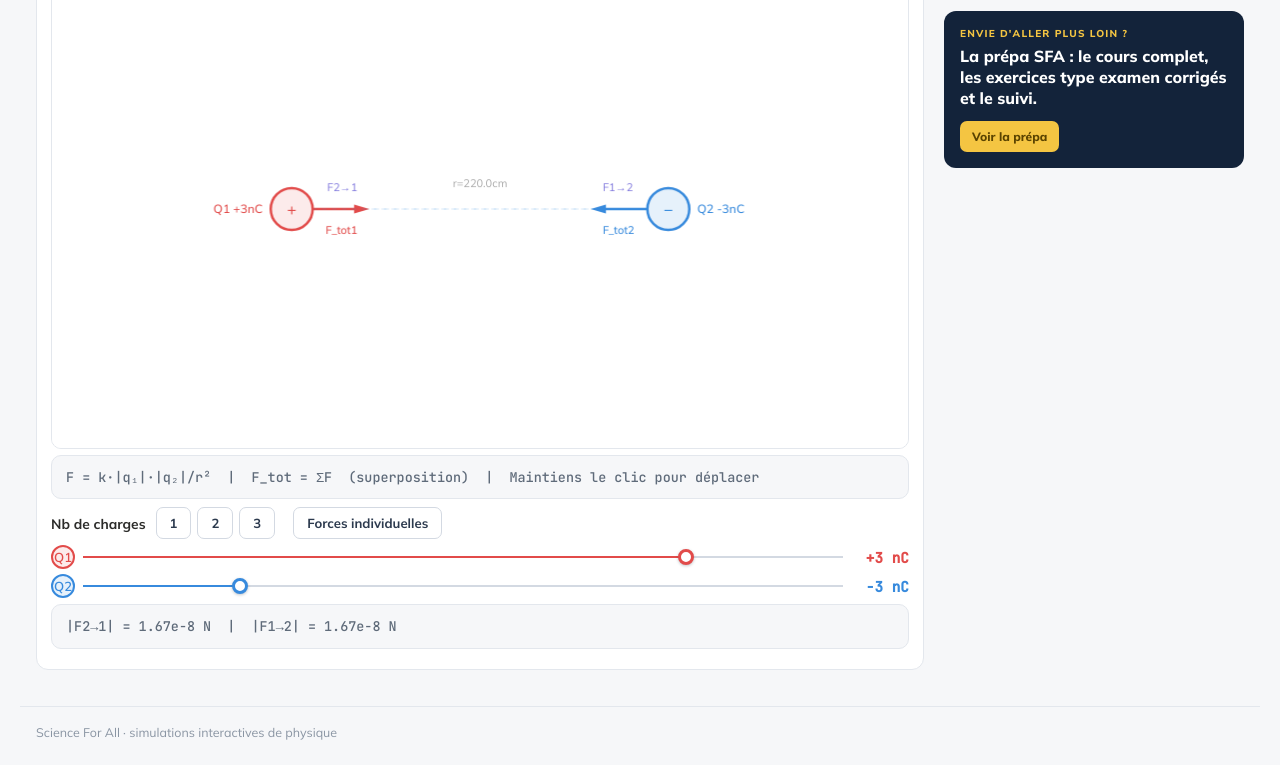
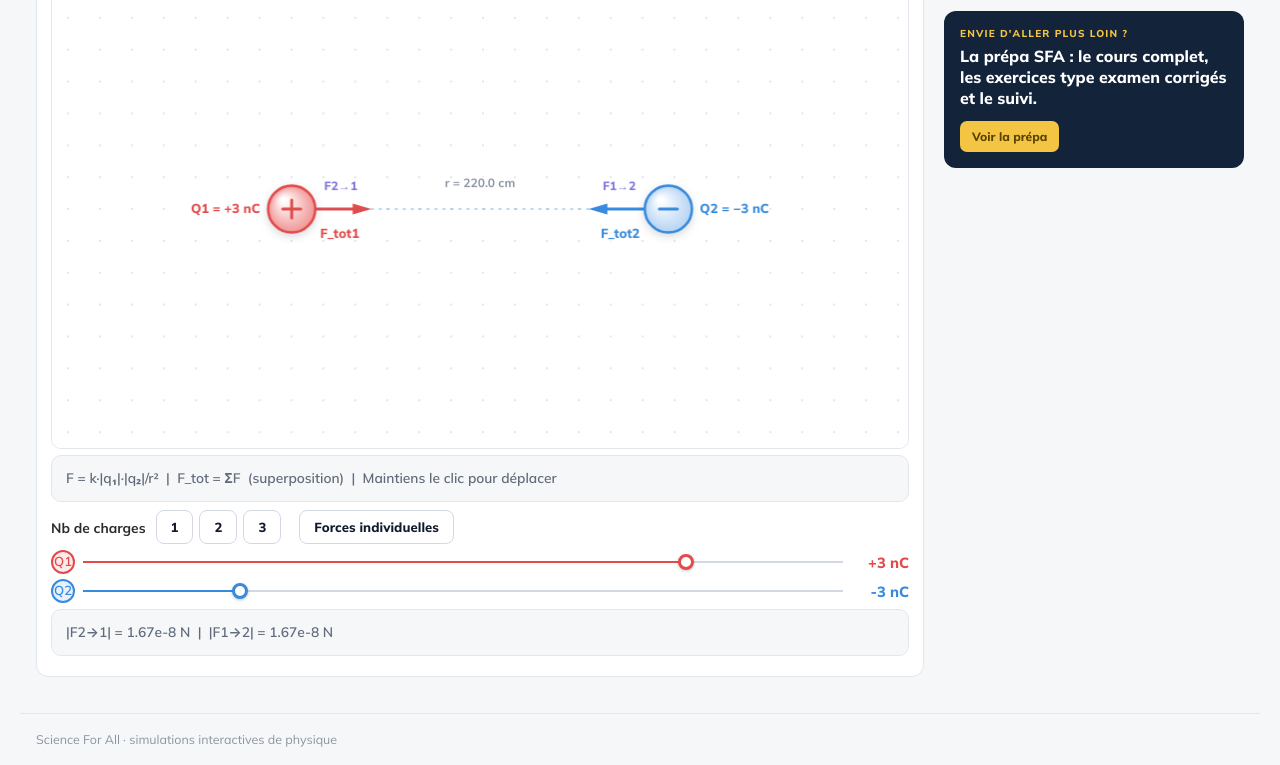
Before and after one commit to sfascienceforall-cell/forces-l-ctrostatique-, a plain HTML site: page index.html in a window 1280 px wide. Shown: the part 287-1052 px from the top of the page. Drawn offline with Linux system fonts and the light colour scheme; a web font is replaced by a local one.

Commit message:
Embellissement du dessin, typographie Mulish, lien vers la page Prépa et menu Exercices
Co-Authored-By: Claude Opus 5.5 <noreply@anthropic.com>
Claude-Session: https://claude.ai/code/session_01UjJnvVgWczg1QVyXVX4t97

```diff
--- a/index.html
+++ b/index.html
@@ -68,13 +68,17 @@ a{color:inherit}
 @media (max-width:520px){.row,div:has(>input[type=range]){flex-wrap:wrap!important}
   .row>.pill:first-child,div:has(>input[type=range])>.pill:first-child{min-width:0!important;flex:1 1 100%}
   input[type=range]{min-width:0!important}.val{min-width:0!important}}
-.val{background:none!important;border:0!important;border-radius:0!important;padding:0!important;font:600 .9rem var(--f-num)!important;font-variant-numeric:tabular-nums;text-align:right;color:var(--ink)}
-.btn{background:var(--paper)!important;border:1px solid var(--line2)!important;border-radius:7px!important;color:var(--ink2)!important;
-  font:700 .82rem var(--f-ui)!important;padding:7px 13px!important;transition:background .15s,border-color .15s;cursor:pointer}
+.val{background:none!important;border:0!important;border-radius:0!important;padding:0!important;font:800 .92rem var(--f-ui)!important;font-variant-numeric:tabular-nums;text-align:right;color:var(--ink);white-space:nowrap}
+.btn{background:var(--paper)!important;border:1px solid var(--line2)!important;border-radius:8px!important;color:var(--ink)!important;
+  font:800 .82rem var(--f-ui)!important;letter-spacing:.005em;padding:8px 14px!important;transition:background .15s,border-color .15s;cursor:pointer}
+.btn:active{transform:translateY(1px)}
 .btn:hover{background:var(--press)!important;border-color:var(--faint)!important}
 .btn.on{background:var(--navy)!important;border-color:var(--navy)!important;color:#fff!important;box-shadow:none}
-.fml{background:var(--sel)!important;border:0!important;border-radius:10px!important;font:400 1.06rem/1.7 var(--f-math)!important;color:var(--ink);padding:10px 14px!important;margin:12px 0!important}
-.info{background:var(--bg)!important;border:1px solid var(--line)!important;border-radius:10px!important;font:500 .84rem/1.8 var(--f-num)!important;color:var(--muted)!important;padding:9px 14px!important}
+.fml{background:var(--sel)!important;border:0!important;border-left:4px solid var(--navy)!important;border-radius:10px!important;font:600 1rem/1.75 var(--f-ui)!important;color:var(--ink);padding:12px 16px!important;margin:12px 0!important}
+.fml b,.fml strong{font-weight:800}
+.fml sub,.fml sup,.info sub,.info sup{font-size:.72em}
+.info{background:var(--bg)!important;border:1px solid var(--line)!important;border-radius:10px!important;font:600 .86rem/1.8 var(--f-ui)!important;font-variant-numeric:tabular-nums;color:var(--muted)!important;padding:10px 14px!important}
+.info b,.info strong{font-weight:800}
 select{font:600 .86rem var(--f-ui)!important;border:1px solid var(--line2)!important;border-radius:7px!important;background:var(--paper)!important;color:var(--ink)!important;padding:6px 8px!important}
 input[type=range]{-webkit-appearance:none;appearance:none;height:24px;background:linear-gradient(var(--line),var(--line)) center/100% 4px no-repeat;cursor:pointer;--pc:var(--blue)}
 input[type=range]::-webkit-slider-runnable-track{height:4px;background:transparent;border-radius:2px}
@@ -92,7 +96,7 @@ button:focus-visible,input:focus-visible,a:focus-visible{outline:2px solid var(-
 .sfa-list a{display:grid;grid-template-columns:22px 1fr;gap:8px;align-items:baseline;padding:7px 8px;border-radius:8px;text-decoration:none;font:600 13px/1.35 var(--f-ui);color:var(--ink2)}
 .sfa-list a:hover{background:var(--press)}
 .sfa-list a.on{background:var(--sel);color:var(--chip-ink)}
-.sfa-list a i{font:600 11px var(--f-num);font-style:normal;color:var(--faint)}
+.sfa-list a i{font:800 11px var(--f-ui);font-style:normal;color:var(--faint)}
 .sfa-promo{background:var(--navy);color:#fff;border-radius:12px;padding:16px}
 .sfa-promo small{display:block;font:800 10px var(--f-ui);letter-spacing:.12em;text-transform:uppercase;color:var(--yellow);margin-bottom:6px}
 .sfa-promo b{display:block;font:800 16px/1.3 var(--f-ui);margin-bottom:12px}
@@ -132,8 +136,8 @@ new MutationObserver(ms=>ms.forEach(m=>{if(m.target.classList&&m.target.classLis
 </script>
 <header class="sfa-top"><div class="in">
   <a class="sfa-logo" href="https://sfascienceforall-cell.github.io/simulations/"><i>SFA</i>Science For All</a>
-  <nav class="sfa-nav"><a class="on" href="https://sfascienceforall-cell.github.io/simulations/">Simulations</a><a href="#">Prépa médecine</a></nav>
-  <a class="sfa-cta" href="#">Découvrir la prépa</a></div></header>
+  <nav class="sfa-nav"><a class="on" href="https://sfascienceforall-cell.github.io/simulations/">Simulations</a><a href="https://sfascienceforall-cell.github.io/simulations/#EX">Exercices</a><a href="https://sfascienceforall-cell.github.io/simulations/prepa/">Prépa médecine</a></nav>
+  <a class="sfa-cta" href="https://sfascienceforall-cell.github.io/simulations/prepa/">Découvrir la prépa</a></div></header>
 <div class="sfa-page">
 <nav class="sfa-crumbs" aria-label="Fil d'Ariane"><a href="https://sfascienceforall-cell.github.io/simulations/">Simulations</a>›<a href="https://sfascienceforall-cell.github.io/simulations/#PH8">PH8 · Électrostatique</a>›<b>Forces électrostatiques</b></nav>
 <div class="sfa-grid"><main style="min-width:0">
@@ -172,7 +176,9 @@ const COLORS=['#E24B4A','#378ADD','#1D9E75'];
 const BGCOLORS=['#fcebeb','#e6f1fb','#e1f5ee'];
 const BCOLORS=['#f09595','#b5d4f4','#9FE1CB'];
 // couleurs des forces individuelles entre paires
-const PAIR_COLS=['#7F77DD','#BA7517','#D4537E'];
+const PAIR_COLS=['#7F77DD','#BA7517','#a32d2d'];
+const FONT=(w,sz)=>w+' '+sz+'px Mulish,system-ui,sans-serif';
+let DPR=1;
 
 const charges=[
   {x:0.35,y:0.5,q:3},
@@ -217,7 +223,7 @@ function syncSize(){
   const nW=Math.round(r.width)||700;
   const nH=Math.round(r.height)||360;
   if(nW!==W||nH!==H){
-    W=nW;H=nH;cv.width=W;cv.height=H;
+    W=nW;H=nH;
     const nar=W<600; // écran étroit : charges plus écartées pour laisser la place aux flèches
     charges[0].x=nar?0.25:0.28;charges[0].y=0.5;
     charges[1].x=nar?0.75:0.72;charges[1].y=0.5;
@@ -225,9 +231,10 @@ function syncSize(){
   }
 }
 
+function fitDpr(){const d=window.devicePixelRatio||1;if(cv.width!==Math.round(W*d)||cv.height!==Math.round(H*d)){cv.width=Math.round(W*d);cv.height=Math.round(H*d);}DPR=d;}
 function cpx(c){return c.x*W;}
 function cpy(c){return c.y*H;}
-function chargeRadius(q){return 15+Math.abs(q)*2;}
+function chargeRadius(q){return 17+Math.abs(q)*2.2;}
 
 // Force de i sur j (vecteur px)
 function forcePair(i,j,scalePx){
@@ -275,8 +282,7 @@ function placeLabel(ctx,text,x,y,vx,vy,col,side,R){
   }
   if(first){lx=first[0];ly=first[1];}
   LBOX.push({x:lx,y:ly,hw,hh});
-  ctx.fillStyle='rgba(255,255,255,0.85)';ctx.fillRect(lx-hw,ly-hh,2*hw,2*hh);
-  ctx.textAlign='center';ctx.textBaseline='middle';ctx.fillStyle=col;ctx.fillText(text,lx,ly);
+  ctx.textAlign='center';ctx.textBaseline='middle';ctx.lineJoin='round';ctx.strokeStyle='rgba(255,255,255,.95)';ctx.lineWidth=4;ctx.strokeText(text,lx,ly);ctx.fillStyle=col;ctx.fillText(text,lx,ly);
   ctx.textBaseline='alphabetic';
 }
 
@@ -288,25 +294,30 @@ function drawArrow(ctx,x,y,vx,vy,col,label,thin,R){
   if(len<2) return;
   const nx=vx/len,ny=vy/len;
   const ex=x+vx,ey=y+vy;
-  ctx.strokeStyle=col;ctx.lineWidth=thin?1.5:2.5;
-  ctx.beginPath();ctx.moveTo(x,y);ctx.lineTo(ex,ey);ctx.stroke();
+  const hs=thin?7:11;
+  ctx.strokeStyle=col;ctx.lineWidth=thin?2:3;ctx.lineCap='round';
+  ctx.beginPath();ctx.moveTo(x,y);ctx.lineTo(ex-nx*hs*0.4,ey-ny*hs*0.4);ctx.stroke();
   // tête
-  const hs=thin?6:9;
   ctx.fillStyle=col;
   const ang=Math.atan2(ny,nx);
   ctx.save();ctx.translate(ex,ey);ctx.rotate(ang);
   ctx.beginPath();ctx.moveTo(hs,0);ctx.lineTo(-hs*0.7,-hs*0.5);ctx.lineTo(-hs*0.7,hs*0.5);ctx.closePath();ctx.fill();
   ctx.restore();
   if(label){
-    ctx.font='500 11px Mulish,system-ui,sans-serif';
+    ctx.font=FONT(800,13);
     arrowLabel(ctx,label,x,y,vx,vy,col,1,R);
   }
 }
 
 function draw(){
   syncSize();
-  const ctx=cv.getContext('2d');
+  fitDpr();
+  const ctx=cv.getContext('2d');ctx.setTransform(DPR,0,0,DPR,0,0);
   ctx.fillStyle='#ffffff';ctx.fillRect(0,0,W,H);
+  // plan : grille de points discrète
+  ctx.fillStyle='#e3e7ed';const gs=W<600?24:32;
+  for(let gx=gs/2;gx<W;gx+=gs)for(let gy=gs/2;gy<H;gy+=gs){ctx.fillRect(gx-1,gy-1,2,2);}
+  ctx.font=FONT(700,12);ctx.fillStyle='#8a95a3';ctx.textAlign='left';ctx.textBaseline='alphabetic';ctx.fillText('Glisse les charges pour les déplacer',12,22);
 
   const VIZ=4e11; // facteur de visualisation N→px
 
@@ -323,7 +334,7 @@ function draw(){
     for(let i=0;i<nb;i++){
       if(i===j) continue;
       const {fx,fy,F}=forcePair(i,j,VIZ);
-      const LMAX=Math.min(80,W*0.18); // flèches un peu plus courtes sur écran étroit
+      const LMAX=Math.min(96,W*0.18); // flèches un peu plus courtes sur écran étroit
       const vx=fx/F*(Math.min(Math.log10(F*VIZ+1)*18,LMAX));
       const vy=fy/F*(Math.min(Math.log10(F*VIZ+1)*18,LMAX));
       ftx+=vx;fty+=vy;
@@ -333,15 +344,15 @@ function draw(){
         // ligne pointillée entre les deux charges
         const ci=charges[i];
         const same=ci.q*cj.q>0;
-        ctx.strokeStyle=same?'#E24B4A33':'#378ADD33';
-        ctx.lineWidth=1;ctx.setLineDash([5,5]);
+        ctx.strokeStyle=same?'#E24B4A40':'#378ADD40';
+        ctx.lineWidth=1.5;ctx.lineCap='round';ctx.setLineDash([2,6]);
         ctx.beginPath();ctx.moveTo(cpx(ci),cpy(ci));ctx.lineTo(cx,cy);ctx.stroke();
         ctx.setLineDash([]);
 
         // force individuelle (tirets couleur paire)
         const pIdx=Math.min(i+j-1,2);
-        const pcol=PAIR_COLS[pIdx]+'cc';
-        ctx.strokeStyle=pcol;ctx.lineWidth=1.5;ctx.setLineDash([4,3]);
+        const pcol=PAIR_COLS[pIdx];
+        ctx.strokeStyle=pcol;ctx.lineWidth=2;ctx.lineCap='butt';ctx.setLineDash([5,4]);
         ctx.beginPath();ctx.moveTo(cx,cy);ctx.lineTo(cx+vx,cy+vy);ctx.stroke();
         ctx.setLineDash([]);
         // tête flèche individuelle
@@ -351,9 +362,9 @@ function draw(){
           ctx.fillStyle=pcol;
           const ang=Math.atan2(nvy,nvx);
           ctx.save();ctx.translate(cx+vx,cy+vy);ctx.rotate(ang);
-          ctx.beginPath();ctx.moveTo(6,0);ctx.lineTo(-5,-3.5);ctx.lineTo(-5,3.5);ctx.closePath();ctx.fill();
+          ctx.beginPath();ctx.moveTo(7,0);ctx.lineTo(-6,-4.5);ctx.lineTo(-6,4.5);ctx.closePath();ctx.fill();
           ctx.restore();
-          ctx.font='11px Mulish,system-ui,sans-serif';
+          ctx.font=FONT(800,12);
           arrowLabel(ctx,'F'+(i+1)+'→'+(j+1),cx,cy,vx,vy,PAIR_COLS[pIdx],-1,chargeRadius(cj.q));
         }
         if(F){
@@ -381,26 +392,20 @@ function draw(){
         const my=(cpy(ci)+cpy(cj))/2;
         const dx=cpx(cj)-cpx(ci),dy=cpy(cj)-cpy(ci);
         const r=Math.sqrt(dx*dx+dy*dy)/W*5;
-        ctx.font='11px Mulish,system-ui,sans-serif';ctx.textAlign='center';ctx.fillStyle='#aaa';
+        ctx.font=FONT(700,12);ctx.textAlign='center';
         const dl=Math.sqrt(dx*dx+dy*dy)||1;let ux=-dy/dl,uy=dx/dl;if(uy>0){ux=-ux;uy=-uy;}
-        ctx.fillText('r='+(r*100).toFixed(1)+'cm',mx+ux*26,my+uy*26+4);
-        LBOX.push({x:mx+ux*26,y:my+uy*26,hw:ctx.measureText('r=000.0cm').width/2+2,hh:7});
+        const rt='r = '+(r*100).toFixed(1)+' cm',rw=ctx.measureText(rt).width;
+        ctx.lineJoin='round';ctx.strokeStyle='rgba(255,255,255,.95)';ctx.lineWidth=4;ctx.strokeText(rt,mx+ux*26,my+uy*26+4);
+        ctx.fillStyle='#8a95a3';ctx.fillText(rt,mx+ux*26,my+uy*26+4);
+        LBOX.push({x:mx+ux*26,y:my+uy*26,hw:rw/2+3,hh:8});
       }
     }
   }
-  LQ.forEach(f=>f());
-
-  // charges
-  for(let i=0;i<nb;i++){
-    const c=charges[i];
-    const r=chargeRadius(c.q);
-    ctx.beginPath();ctx.arc(cpx(c),cpy(c),r,0,Math.PI*2);
-    ctx.fillStyle=BGCOLORS[i];ctx.fill();
-    ctx.strokeStyle=COLORS[i];ctx.lineWidth=2.5;ctx.stroke();
-    ctx.fillStyle=COLORS[i];ctx.font='500 16px Mulish,system-ui,sans-serif';ctx.textAlign='center';
-    ctx.fillText(c.q>0?'+':c.q<0?'−':'0',cpx(c),cpy(c)+6);
-    ctx.font='500 12px Mulish,system-ui,sans-serif';
-    const lt='Q'+(i+1)+' '+(c.q>=0?'+':'')+c.q+'nC',lw=ctx.measureText(lt).width/2+2;
+  // noms des charges : placés AVANT les étiquettes de forces pour que celles-ci les évitent
+  const NAMES=[];
+  for(let i=0;i<nb;i++){const c=charges[i];const r=chargeRadius(c.q);
+    ctx.font=FONT(800,13);ctx.textAlign='center';
+    const lt='Q'+(i+1)+' = '+(c.q>0?'+':c.q<0?'−':'')+Math.abs(c.q)+' nC',lw=ctx.measureText(lt).width/2+2;
     // nom de la charge : dessous, dessus, à droite ou à gauche — là où aucune flèche ne part, et dans le canvas
     const cands=[[Math.PI/2,0,r+15],[-Math.PI/2,0,-r-7],[0,r+6+lw,4],[Math.PI,-r-6-lw,4]];
     let best=null,bs=-1;
@@ -411,7 +416,26 @@ function draw(){
       if(m>bs+0.05){bs=m;best=[tx,ty];}
     }
     if(!best) best=[Math.max(lw,Math.min(W-lw,cpx(c))),Math.min(H-3,cpy(c)+r+15)];
-    ctx.fillText(lt,best[0],best[1]);
+    LBOX.push({x:best[0],y:best[1]-5,hw:lw,hh:9});NAMES.push([lt,best]);
+  }
+  LQ.forEach(f=>f());
+
+  // charges
+  for(let i=0;i<nb;i++){
+    const c=charges[i];
+    const r=chargeRadius(c.q);
+    const X=cpx(c),Y=cpy(c);
+    ctx.save();ctx.shadowColor='rgba(19,35,58,.22)';ctx.shadowBlur=10;ctx.shadowOffsetY=3;
+    const rg=ctx.createRadialGradient(X-r*0.35,Y-r*0.4,r*0.1,X,Y,r);rg.addColorStop(0,'#ffffff');rg.addColorStop(1,BCOLORS[i]);
+    ctx.beginPath();ctx.arc(X,Y,r,0,Math.PI*2);ctx.fillStyle=rg;ctx.fill();ctx.restore();
+    ctx.beginPath();ctx.arc(X,Y,r,0,Math.PI*2);ctx.strokeStyle=COLORS[i];ctx.lineWidth=2.5;ctx.stroke();
+    // signe dessiné (net quel que soit la police)
+    ctx.strokeStyle=COLORS[i];ctx.lineWidth=3;ctx.lineCap='round';const sg=Math.max(6,r*0.38);
+    ctx.beginPath();if(c.q!==0){ctx.moveTo(X-sg,Y);ctx.lineTo(X+sg,Y);}if(c.q>0){ctx.moveTo(X,Y-sg);ctx.lineTo(X,Y+sg);}ctx.stroke();
+    if(c.q===0){ctx.fillStyle=COLORS[i];ctx.font=FONT(800,15);ctx.textAlign='center';ctx.fillText('0',X,Y+5);}
+    const [lt,best]=NAMES[i];ctx.font=FONT(800,13);ctx.textAlign='center';
+    ctx.lineJoin='round';ctx.strokeStyle='rgba(255,255,255,.95)';ctx.lineWidth=4;ctx.strokeText(lt,best[0],best[1]);
+    ctx.fillStyle=COLORS[i];ctx.fillText(lt,best[0],best[1]);
   }
 
   // infobox
@@ -458,7 +482,7 @@ draw();
 </section></main>
 <aside class="sfa-side">
   <div class="sfa-list"><h2>PH8 · Électrostatique<span>4 simulations</span></h2><ol><li><a class="on" aria-current="page" href="https://sfascienceforall-cell.github.io/forces-l-ctrostatique-/"><i>01</i>Forces électrostatiques</a></li><li><a href="https://sfascienceforall-cell.github.io/champ-l-ctrostatique-/"><i>02</i>Champ électrostatique</a></li><li><a href="https://sfascienceforall-cell.github.io/simulations/charge-champ-uniforme/"><i>03</i>Une charge entre deux plaques</a></li><li><a href="https://sfascienceforall-cell.github.io/Conducteur/"><i>04</i>Conducteur</a></li></ol></div>
-  <div class="sfa-promo"><small>Envie d'aller plus loin ?</small><b>La prépa SFA : le cours complet, les exercices type examen corrigés et le suivi.</b><a href="#">Voir la prépa</a></div>
+  <div class="sfa-promo"><small>Envie d'aller plus loin ?</small><b>La prépa SFA : le cours complet, les exercices type examen corrigés et le suivi.</b><a href="https://sfascienceforall-cell.github.io/simulations/prepa/">Voir la prépa</a></div>
 </aside></div></div>
 <footer class="sfa-foot">Science For All · simulations interactives de physique</footer>
 </body>
```
